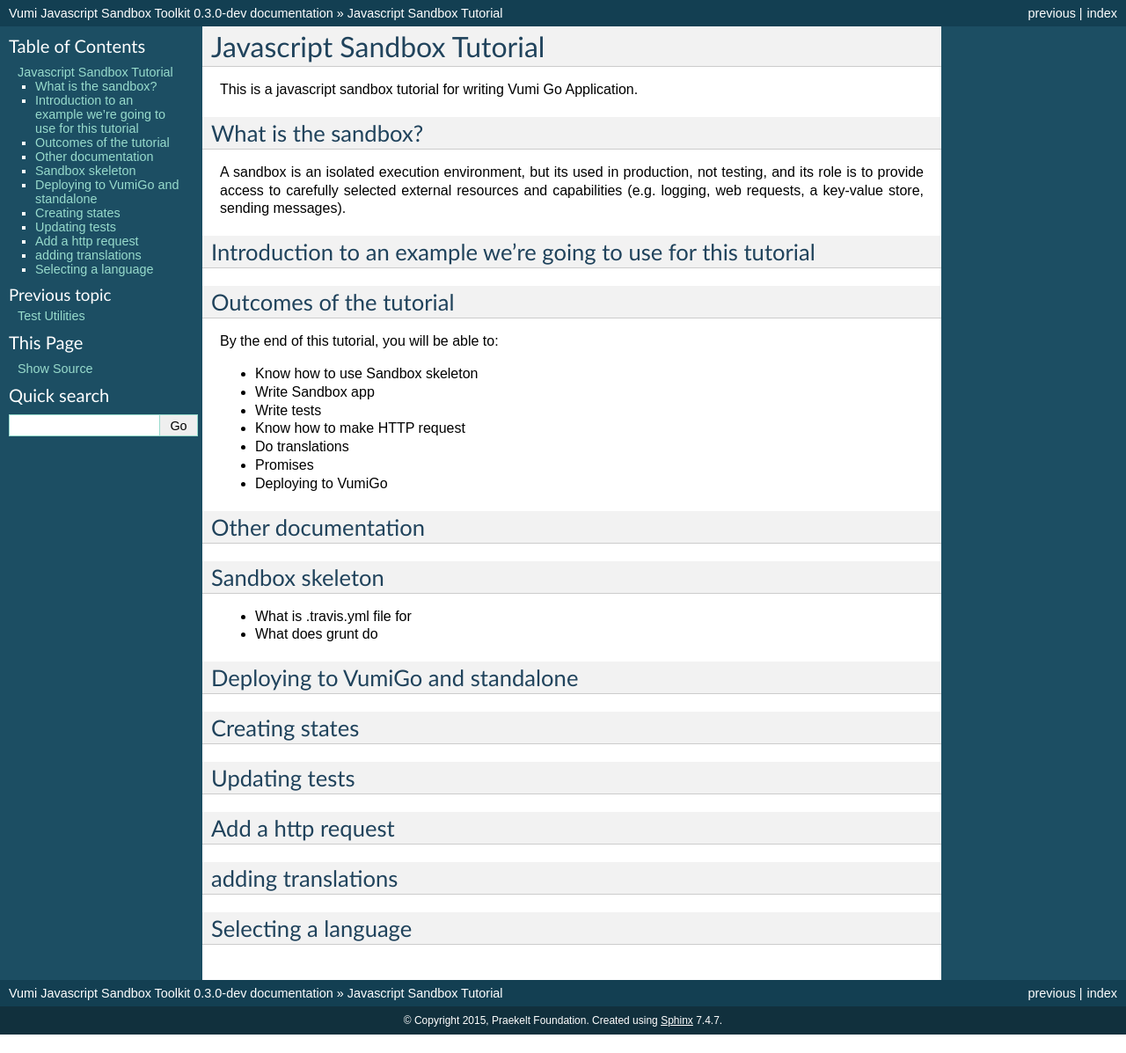
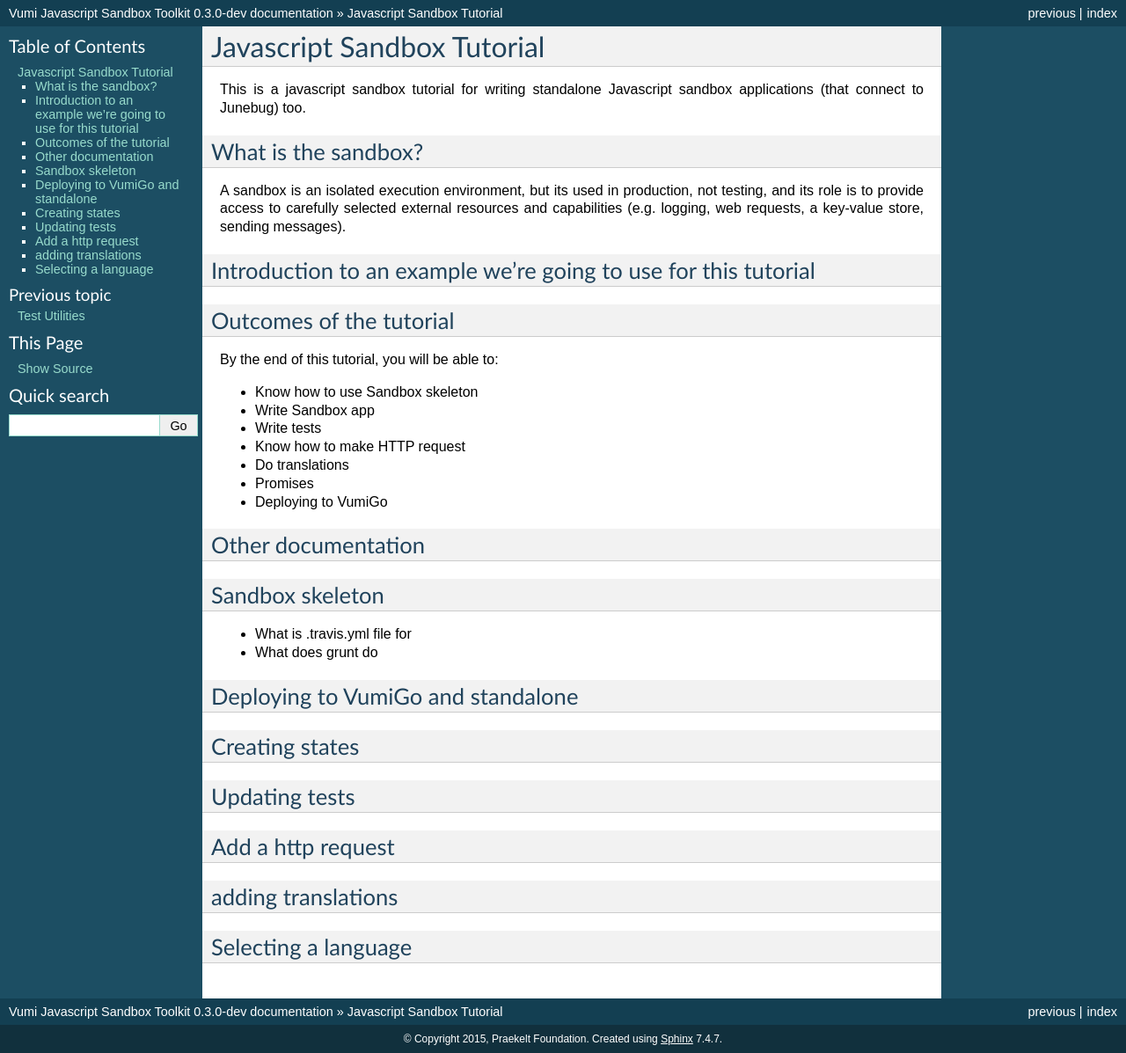
Before and after one commit to praekeltfoundation/vumi-jssandbox-toolkit, a Sphinx documentation site: the page built from docs/tutorial/index.rst, in a window 1280 px wide. Shown: the whole page at 88% size. Built offline with Sphinx 7.4.7, drawn with Linux system fonts in a browser that asks for light colours; before the commit the page ends 1176 px from its top, so only the background shows below that.

Commit message:
update introduction

```diff
--- a/docs/tutorial/index.rst
+++ b/docs/tutorial/index.rst
@@ -1,7 +1,7 @@
 Javascript Sandbox Tutorial
 ===========================
 
-This is a javascript sandbox tutorial for writing Vumi Go Application.
+This is a javascript sandbox tutorial for writing standalone Javascript sandbox applications (that connect to Junebug) too.
 
 What is the sandbox?
 --------------------
```
